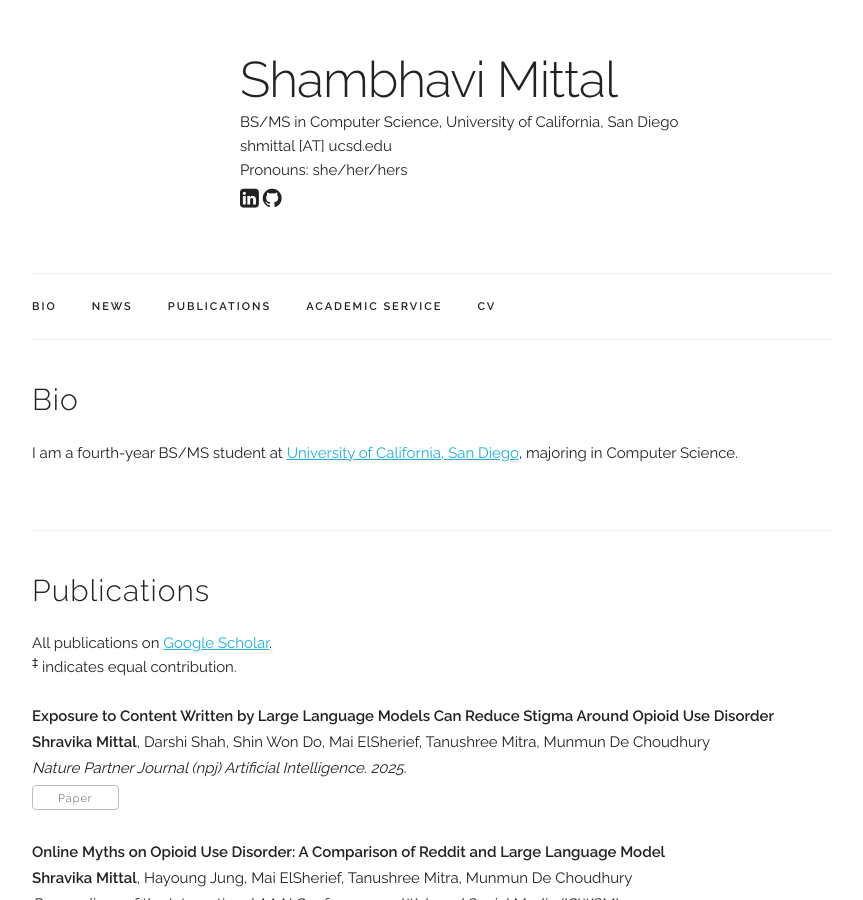
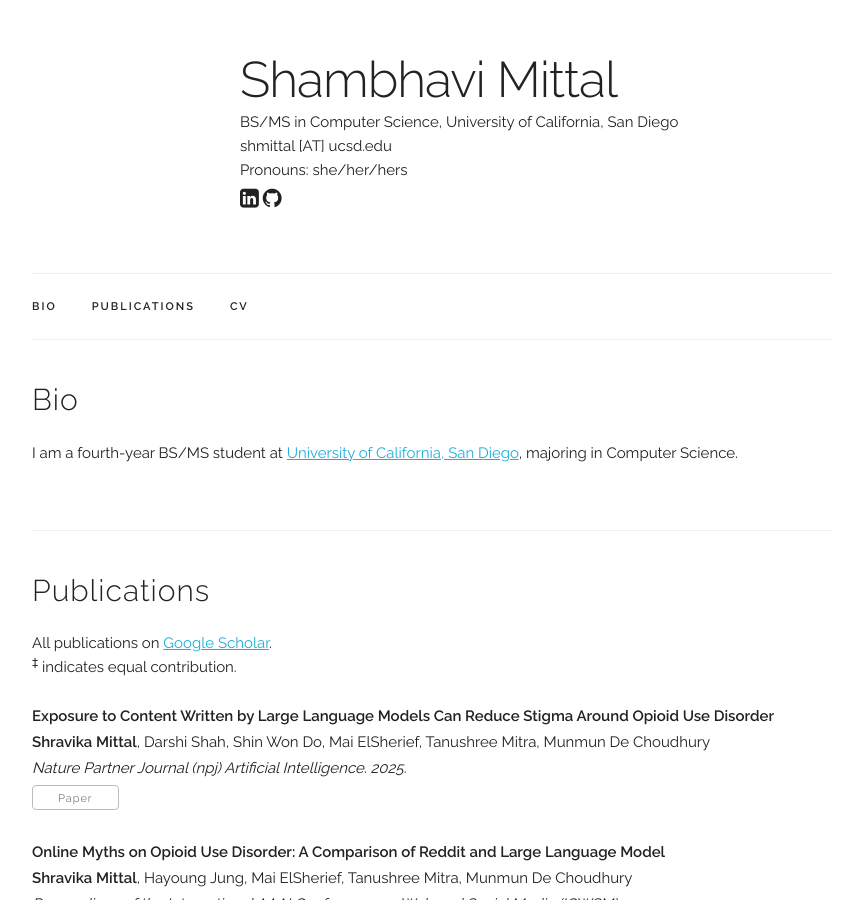
Before and after one commit to shambhavi-20/shambhavi-20.github.io, a Jekyll site: the page built from index.html, in a window 1280 px wide and 900 px high. Shown: the whole window, without its empty margins (208-1071 px from the left). Built offline with Jekyll 4.4.1, drawn with Linux system fonts in a browser that asks for light colours.

Commit message:
Academic Service removed

```diff
--- a/_layouts/default.html
+++ b/_layouts/default.html
@@ -102,10 +102,10 @@
       <div class="container">
         <ul class="navbar-list">
           <li class="navbar-item"><a class="navbar-link" href={{ "/index.html#bio" | prepend: site.baseurl }}>Bio</a></li>
-          <li class="navbar-item"><a class="navbar-link" href={{ "/index.html#news" | prepend: site.baseurl }}>News</a></li>
+          <!-- <li class="navbar-item"><a class="navbar-link" href={{ "/index.html#news" | prepend: site.baseurl }}>News</a></li> -->
           <li class="navbar-item"><a class="navbar-link" href={{ "/index.html#publications" | prepend: site.baseurl }}>Publications</a></li>
           <!--<li class="navbar-item"><a class="navbar-link" href={{ "/index.html#projects" | prepend: site.baseurl }}>Projects</a></li>-->
-          <li class="navbar-item"><a class="navbar-link" href={{ "/index.html#service" | prepend: site.baseurl }}>Academic Service</a></li>
+          <!-- <li class="navbar-item"><a class="navbar-link" href={{ "/index.html#service" | prepend: site.baseurl }}>Academic Service</a></li> -->
           <li class="navbar-item"><a class="navbar-link" href={{ "/index.html#resume" | prepend: site.baseurl }}>CV</a></li>
         </ul>
       </div>
```
